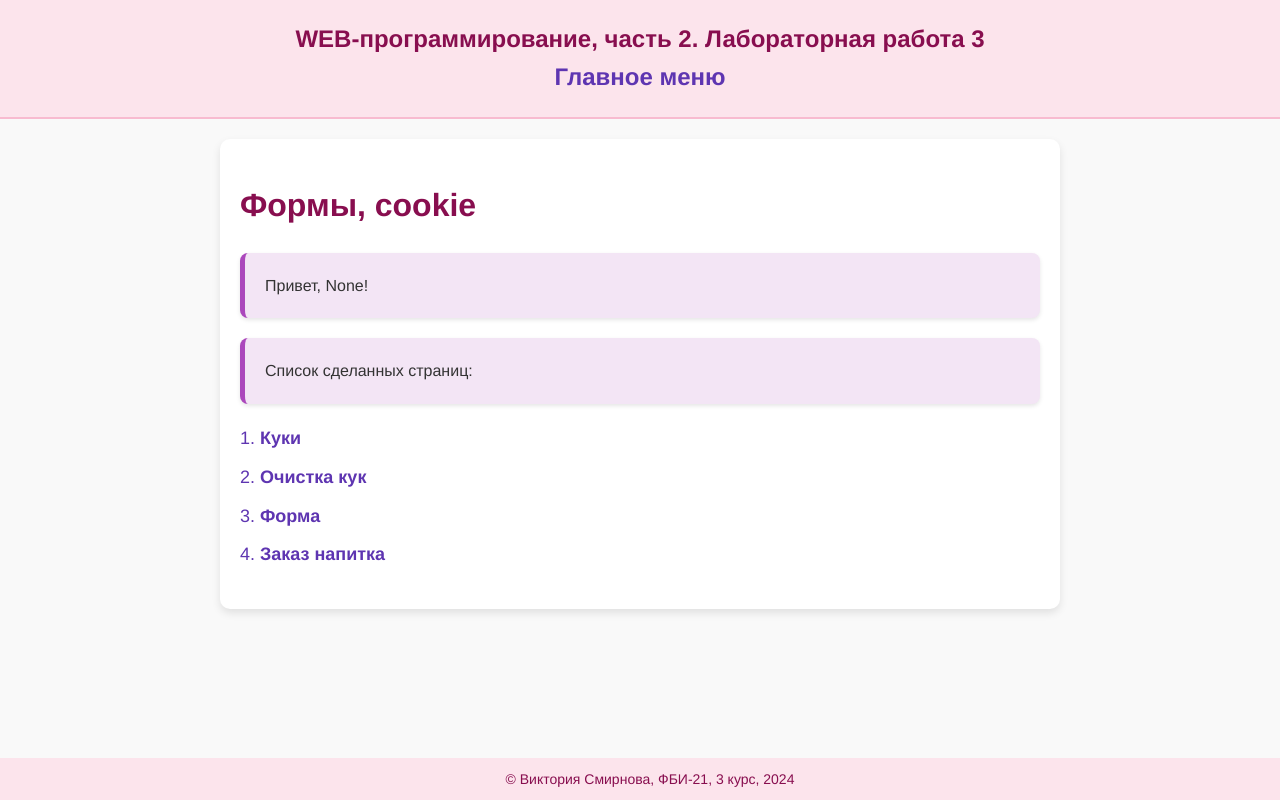
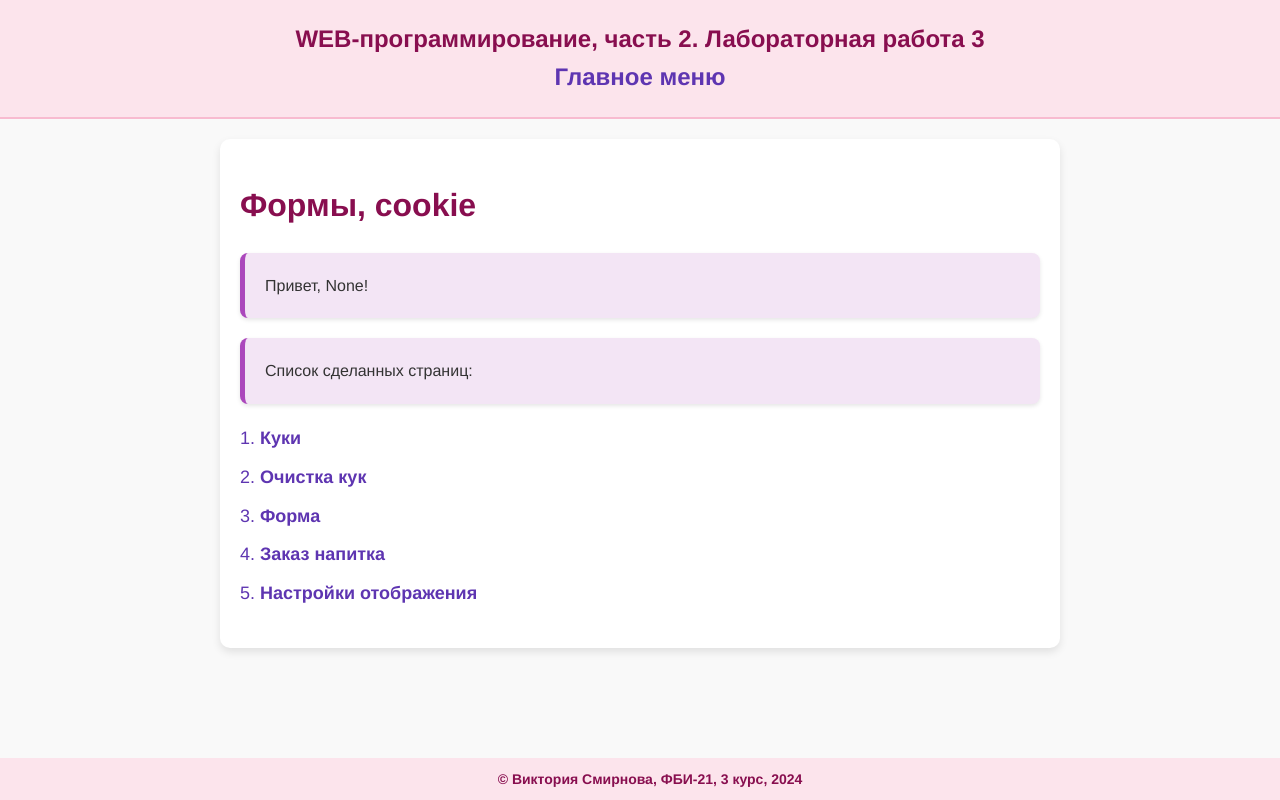
Before and after one commit to sm11rnova/web-programming-labs-2, a Flask app: page /lab3/ in a window 1280 px wide. Run offline with Flask 3, Linux system fonts and the light colour scheme.

Commit message:
Настройки отображения

```diff
--- a/lab3.py
+++ b/lab3.py
@@ -75,3 +75,32 @@ def success():
     else:
         price = request.args.get('price')
     return render_template('/lab3/success.html', price=price)
+
+
+@lab3.route('/lab3/settings')
+def settings():
+    color = request.args.get('color')
+    background_color = request.args.get('background_color')
+    font_size = request.args.get('font_size')
+    padding = request.args.get('padding')
+
+    if color or background_color or font_size:
+        resp = make_response(redirect('/lab3/settings'))
+        if color:
+            resp.set_cookie('color', color)
+        if background_color:
+            resp.set_cookie('background_color', background_color)
+        if font_size:
+            resp.set_cookie('font_size', font_size)
+        if padding:
+            resp.set_cookie('padding', padding)
+        return resp
+
+    color = request.cookies.get('color')
+    background_color = request.cookies.get('background_color')
+    font_size = request.cookies.get('font_size')
+
+    resp = make_response(render_template('lab3/settings.html', color=color,
+                                         background_color=background_color,
+                                          font_size=font_size,padding=padding))
+    return resp
--- a/templates/base.html
+++ b/templates/base.html
@@ -6,6 +6,13 @@
     <title>Виктория Смирнова. {% block lab %}{% endblock %}</title>
     <link rel="stylesheet" href="{{ url_for('static', filename='main.css') }}">
     <link rel="icon" href="{{ url_for('static', filename='favicon.ico') }}" type="image/x-icon">
+    <style>
+        body{
+            {% if request.cookies.get('color') %}
+            color: {{ request.cookies.get('color') }};
+            {% endif %}
+        }
+    </style>
 </head>
 <body>
     <header>
--- a/templates/lab3/lab3.html
+++ b/templates/lab3/lab3.html
@@ -23,5 +23,8 @@
         <li>
             <a href="/lab3/order">Заказ напитка</a>
         </li>
+        <li>
+            <a href="/lab3/settins">Настройки отображения
+        </li>
     </ol>
 {% endblock %}
```
Also changed, not shown: templates/lab3/settings.html (added, +31 -0 lines).
